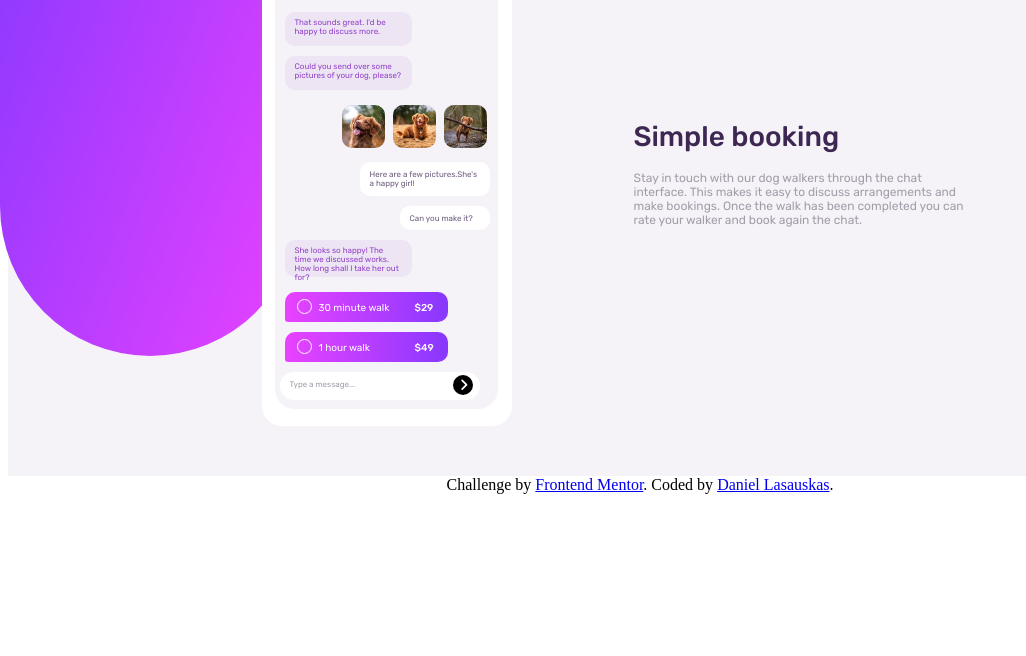
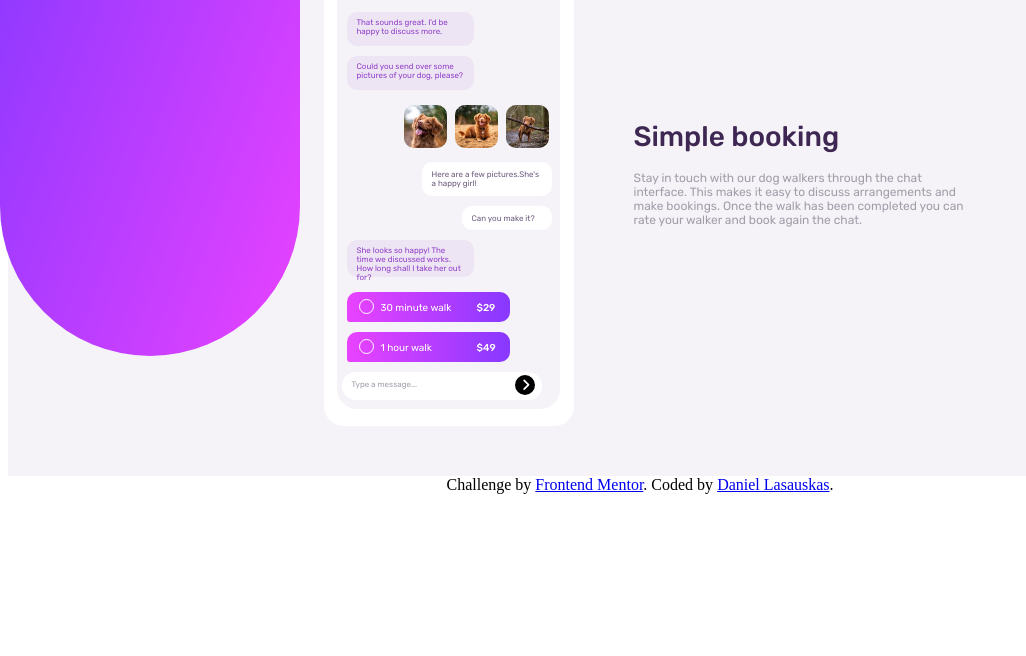
Before and after one commit to danlsk1986/Chat-app-CSS-illustration, a plain HTML site: page index.html in a window 1280 px wide. Shown: the part 144-800 px from the top of the page, without its empty margins (0-1026 px from the left). Drawn offline with Linux system fonts and the light colour scheme.

Commit message:
Tocando la Media query

```diff
--- a/css/estilos.css
+++ b/css/estilos.css
@@ -298,7 +298,7 @@ html {
   }
 
 
-  @media (min-width: 768px) and (max-width: 1280px) {
+  @media (min-width: 768px) {
 
     .curve{
       position: absolute;
@@ -318,7 +318,7 @@ html {
         justify-content: center;
         align-items: center;
         font-family: 'Rubik', sans-serif;
-        padding: 50px;
+        padding: 50px 0;
         font-size: 16px;
         background-color: hsl(270, 20%, 96%);
     }
@@ -330,7 +330,7 @@ html {
       background-color: #ffffff;
       border-radius: 20px 20px;
       margin-top: 0px;
-      left: -62px;
+      /* left: -62px;      */
       z-index: 2;
     }
 
```
